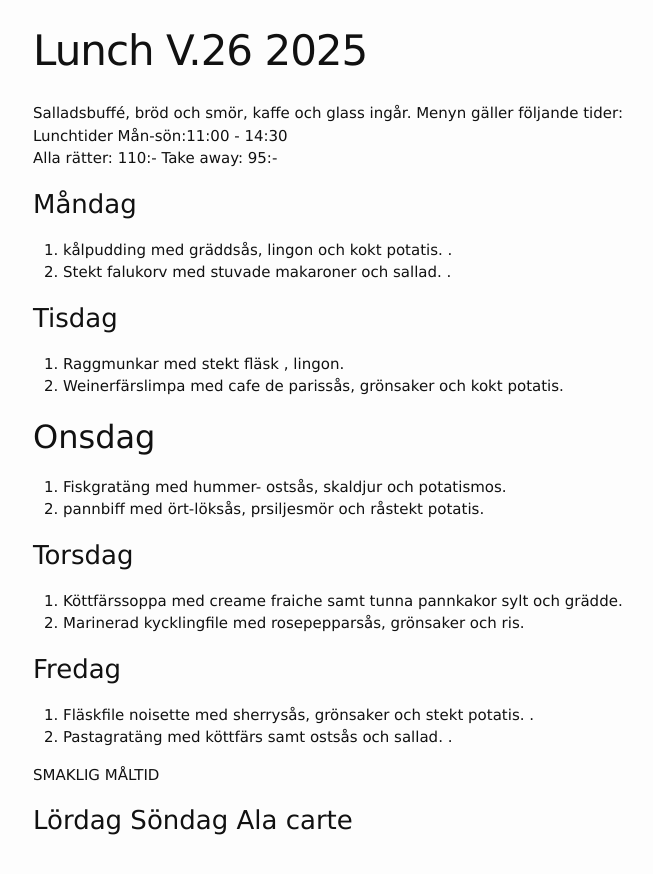
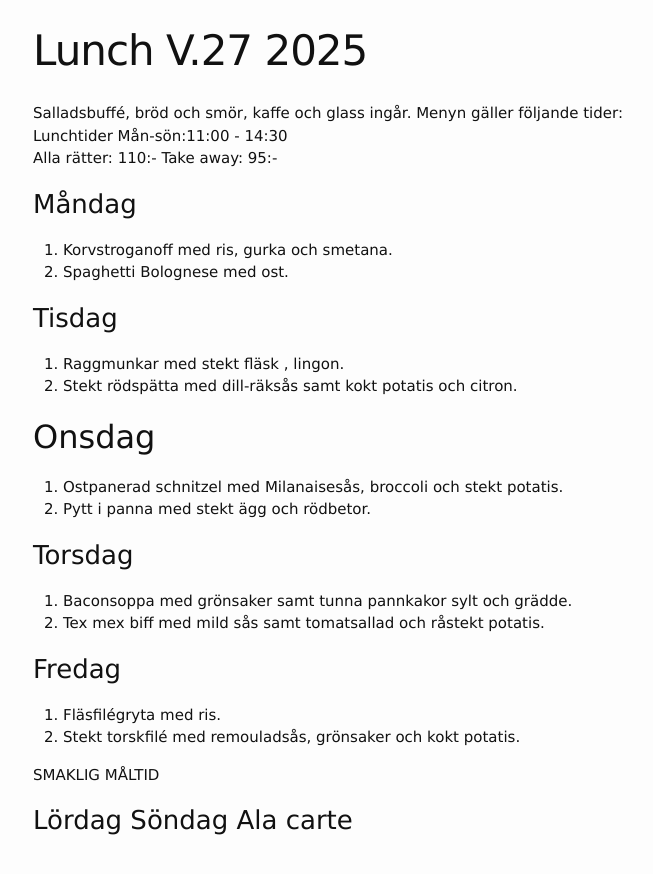
Before and after one commit to FarInn62/farinn62.github.io, a Jekyll site: the page built from lunch.md, in a window 1280 px wide. Shown: the top 874 px of the page, without its empty margins (237-890 px from the left). Built offline with Jekyll 4.4.1, drawn with Linux system fonts in a browser that asks for light colours.

Commit message:
Update lunch.md

```diff
--- a/lunch.md
+++ b/lunch.md
@@ -1,6 +1,6 @@
 ---
 layout: foodmenu
-title: Lunch V.26 2025
+title: Lunch V.27 2025
 permalink: /lunch/
 published: true
 ---
@@ -11,27 +11,27 @@ Alla rätter: 110:- Take away: 95:-
 
 ### Måndag
 
-1. kålpudding med gräddsås, lingon och kokt potatis. .
-2. Stekt falukorv med stuvade makaroner och sallad. .
+1. Korvstroganoff med ris, gurka och smetana.
+2. Spaghetti Bolognese med ost.
 
 ### Tisdag
 
 1. Raggmunkar med stekt fläsk , lingon.
-2. Weinerfärslimpa med cafe de parissås, grönsaker och kokt potatis.
+2. Stekt rödspätta med dill-räksås samt kokt potatis och citron.
 
 ## Onsdag
-1. Fiskgratäng med hummer- ostsås, skaldjur och potatismos.
-2. pannbiff med ört-löksås, prsiljesmör och råstekt potatis.
+1. Ostpanerad schnitzel med Milanaisesås, broccoli och stekt potatis.
+2. Pytt i panna med stekt ägg och rödbetor.
 
 ### Torsdag
 
-1. Köttfärssoppa med creame fraiche samt tunna pannkakor sylt och grädde.
-2. Marinerad kycklingfile med rosepepparsås, grönsaker och ris.
+1. Baconsoppa med grönsaker samt tunna pannkakor sylt och grädde.
+2. Tex mex biff med mild sås samt tomatsallad och råstekt potatis.
 
 ### Fredag
 
-1. Fläskfile noisette med sherrysås, grönsaker och stekt potatis. .
-2. Pastagratäng med köttfärs samt ostsås och sallad. .
+1. Fläsfilégryta med ris.
+2. Stekt torskfilé med remouladsås, grönsaker och kokt potatis.
 
 SMAKLIG MÅLTID
 
```
